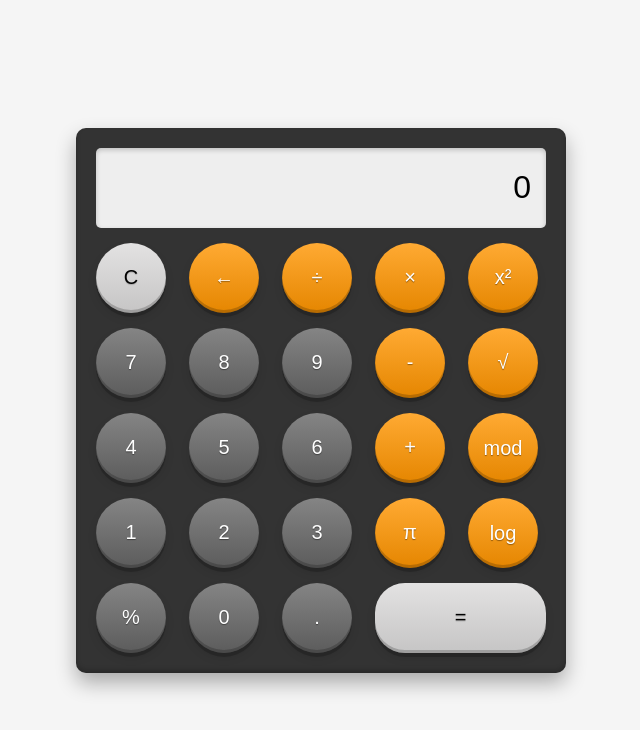
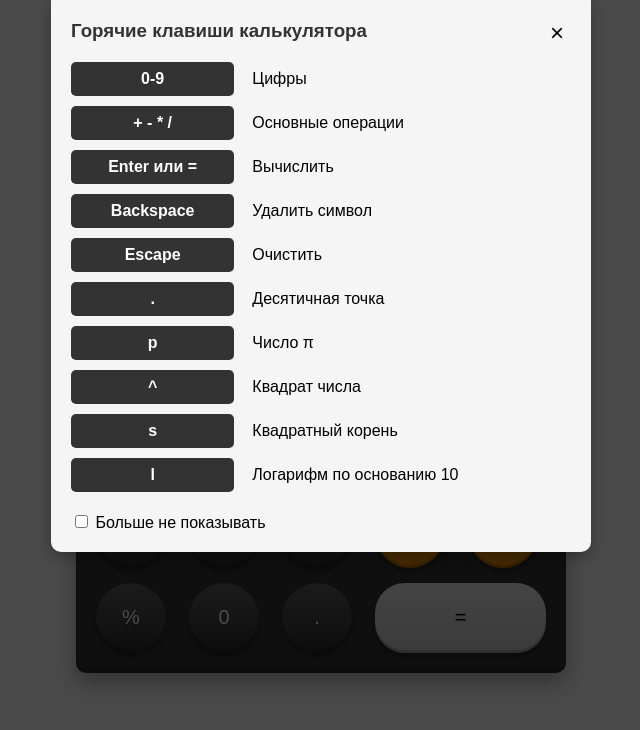
Before and after one commit to SergeyV1S/jquery-calculator, a website built with Vite: page index.html in a window 1280 px wide. Shown: the whole page, without its empty margins (319-959 px from the left). Built offline with nearby package versions, Linux system fonts and the light colour scheme.

Commit message:
add hints

```diff
--- a/index.html
+++ b/index.html
@@ -12,6 +12,7 @@
     <main class="calculator">
       <div class="display" id="display">0</div>
       <div class="buttons">
+        <!-- кальклятор -->
         <button class="clear" id="clear">C</button>
         <button class="operator" id="backspace">←</button>
         <button class="operator" id="divide">÷</button>
@@ -45,8 +46,59 @@
         <button class="number" id="decimal">.</button>
         <button class="equals" id="equals">=</button>
       </div>
+      <!-- модальное окно -->
+      <div class="keyboard-hint-modal" id="keyboardHintModal">
+        <div class="modal-content">
+          <h3>Горячие клавиши калькулятора</h3>
+          <div class="keyboard-grid">
+            <div class="keyboard-row">
+              <div class="key">0-9</div>
+              <div class="description">Цифры</div>
+            </div>
+            <div class="keyboard-row">
+              <div class="key">+ - * /</div>
+              <div class="description">Основные операции</div>
+            </div>
+            <div class="keyboard-row">
+              <div class="key">Enter или =</div>
+              <div class="description">Вычислить</div>
+            </div>
+            <div class="keyboard-row">
+              <div class="key">Backspace</div>
+              <div class="description">Удалить символ</div>
+            </div>
+            <div class="keyboard-row">
+              <div class="key">Escape</div>
+              <div class="description">Очистить</div>
+            </div>
+            <div class="keyboard-row">
+              <div class="key">.</div>
+              <div class="description">Десятичная точка</div>
+            </div>
+            <div class="keyboard-row">
+              <div class="key">p</div>
+              <div class="description">Число π</div>
+            </div>
+            <div class="keyboard-row">
+              <div class="key">^</div>
+              <div class="description">Квадрат числа</div>
+            </div>
+            <div class="keyboard-row">
+              <div class="key">s</div>
+              <div class="description">Квадратный корень</div>
+            </div>
+            <div class="keyboard-row">
+              <div class="key">l</div>
+              <div class="description">Логарифм по основанию 10</div>
+            </div>
+          </div>
+          <label> <input type="checkbox" id="dontShowAgain" /> Больше не показывать </label>
+          <button id="closeModal">×</button>
+        </div>
+      </div>
     </main>
 
     <script type="module" src="scripts/main.js" defer></script>
+    <script type="module" src="scripts/modal.js" defer></script>
   </body>
 </html>
--- /dev/null
+++ b/scripts/modal.js
@@ -0,0 +1,14 @@
+import $ from "jquery";
+
+$(function () {
+  if (!localStorage.getItem("is_hint_show")) {
+    $("#keyboardHintModal").fadeIn();
+  }
+
+  $("#closeModal").on("click", function () {
+    if ($("#dontShowAgain").is(":checked")) {
+      localStorage.setItem("is_hint_show", "true");
+    }
+    $("#keyboardHintModal").fadeOut();
+  });
+});
--- a/styles/main.css
+++ b/styles/main.css
@@ -1,3 +1,5 @@
+/* кальклятор */
+
 body {
   font-family: Arial, sans-serif;
   display: flex;
@@ -40,16 +42,20 @@ body {
 }
 
 button {
-  position: relative;
+  transition: all 0.2s;
+  outline: none;
   border: none;
+  cursor: pointer;
+  background: none;
   padding: 15px;
   border-radius: 50%;
+}
+
+.buttons button {
+  position: relative;
   width: 45px;
   height: 45px;
-  cursor: pointer;
-  transition: all 0.2s;
   position: relative;
-  outline: none;
 
   box-shadow:
     0 4px 0 rgba(0, 0, 0, 0.2),
@@ -59,14 +65,14 @@ button {
   background: linear-gradient(to bottom, rgba(255, 255, 255, 0.2) 0%, rgba(0, 0, 0, 0.1) 100%);
 }
 
-button span {
+.buttons button span {
   position: absolute;
   top: 50%;
   left: 50%;
   transform: translate(-50%, -50%);
 }
 
-button:hover {
+.buttons button:hover {
   transform: translateY(-2px);
   box-shadow:
     0 6px 0 rgba(0, 0, 0, 0.2),
@@ -74,7 +80,7 @@ button:hover {
     inset 0 -3px 0 rgba(0, 0, 0, 0.2);
 }
 
-button:active {
+.buttons button:active {
   transform: translateY(2px);
   box-shadow:
     0 2px 0 rgba(0, 0, 0, 0.2),
@@ -88,18 +94,18 @@ button:active {
   text-shadow: 0 1px 1px rgba(0, 0, 0, 0.4);
 }
 
-.operator {
+.buttons .operator {
   background-color: #ff9500;
   color: white;
   text-shadow: 0 1px 1px rgba(0, 0, 0, 0.4);
 }
 
-.clear {
+.buttons .clear {
   background-color: #dcdbdb;
   text-shadow: 0 1px 1px rgba(0, 0, 0, 0.2);
 }
 
-.equals {
+.buttons .equals {
   border-radius: 30px;
   width: 100%;
   background-color: #dcdbdb;
@@ -108,7 +114,7 @@ button:active {
 }
 
 @media (width > 640px) {
-  button {
+  .buttons button {
     font-size: 20px;
     width: 70px;
     height: 70px;
@@ -127,3 +133,70 @@ button:active {
     grid-gap: 15px;
   }
 }
+
+/* модальное окно */
+
+.keyboard-hint-modal {
+  display: none;
+  position: fixed;
+  top: 0;
+  left: 0;
+  width: 100%;
+  height: 100%;
+  background-color: rgba(0, 0, 0, 0.7);
+  z-index: 100;
+}
+
+.modal-content {
+  position: absolute;
+  left: 50%;
+  transform: translatex(-50%);
+  background-color: #f5f5f5;
+  padding: 20px;
+  border-radius: 0 0 10px 10px;
+  max-width: 500px;
+  width: 90%;
+  box-shadow: 0 5px 15px rgba(0, 0, 0, 0.3);
+}
+
+.keyboard-grid {
+  display: grid;
+  grid-template-columns: 1fr 2fr;
+  gap: 10px;
+  margin: 20px 0;
+}
+
+.keyboard-row {
+  display: contents;
+}
+
+.key {
+  font-weight: bold;
+  background-color: #333;
+  color: white;
+  padding: 8px;
+  border-radius: 5px;
+  text-align: center;
+}
+
+.description {
+  padding: 8px;
+  display: flex;
+  align-items: center;
+}
+
+.modal-content button {
+  position: absolute;
+  top: 4px;
+  right: 12px;
+  font-size: 24px;
+}
+
+.modal-content button:hover {
+  color: red;
+}
+
+h3 {
+  margin-top: 0;
+  color: #333;
+}
```
